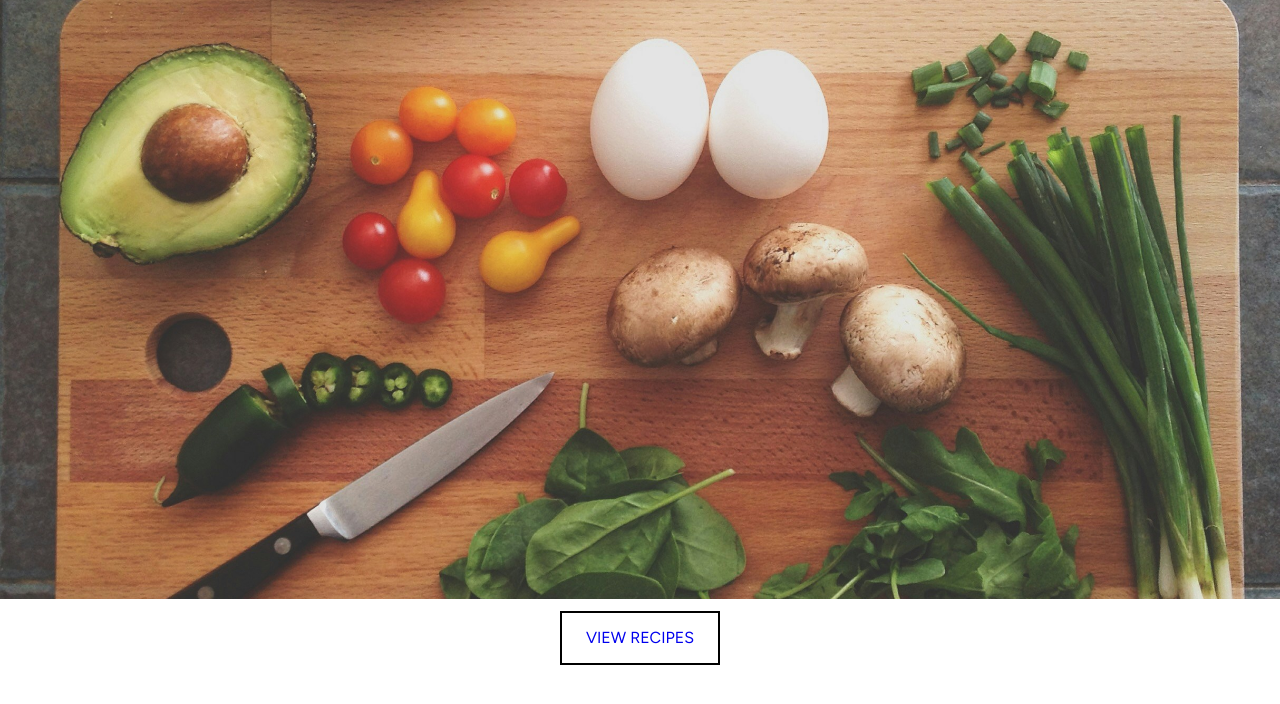
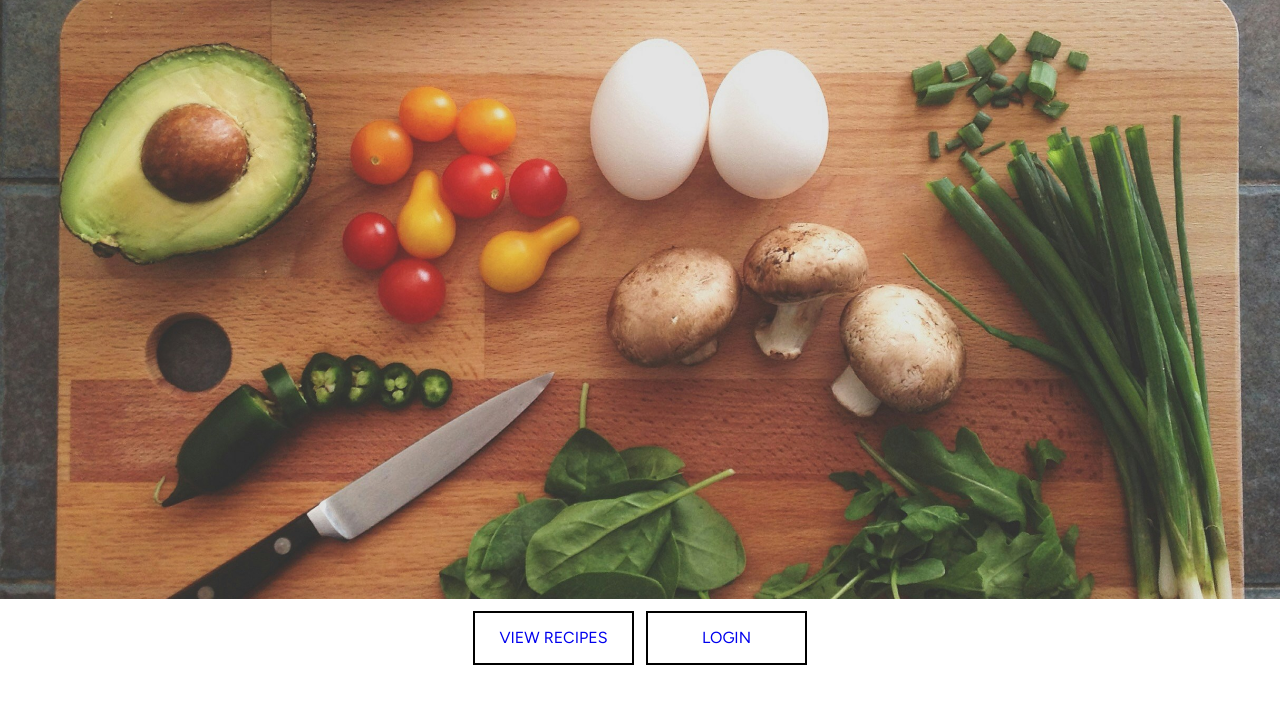
Before and after one commit to jdeebs/recipe-app, a Django app: page / in a window 1280 px wide. Shown: the part 81-785 px from the top of the page. Run offline with Django 4.2, Linux system fonts and the light colour scheme.

Commit message:
Add login button link to homepage

```diff
--- a/src/recipes/static/recipes/css/styles.css
+++ b/src/recipes/static/recipes/css/styles.css
@@ -66,10 +66,14 @@ a {
   font-family: "Figtree", serif;
   display: flex;
   justify-content: center;
+  gap: var(--spacing-sm);
   text-transform: uppercase;
 }
 
-.view-recipes-btn {
+.view-recipes-btn, .login-btn {
+  width: 161px;
+  text-align: center;
+  gap: var(--spacing-sm);
   text-decoration: none;
   padding: 16px 24px;
   border: 2px solid black;
--- a/src/recipes/templates/recipes/recipes_home.html
+++ b/src/recipes/templates/recipes/recipes_home.html
@@ -29,6 +29,7 @@
 
     <div class="site-footer">
         <a href="{% url 'recipes:recipe_list' %}" class="view-recipes-btn">View Recipes</a>
+        <a href="{%url 'login' %}" class="login-btn"> Login </a>
     </div>
 </body>
 
```
